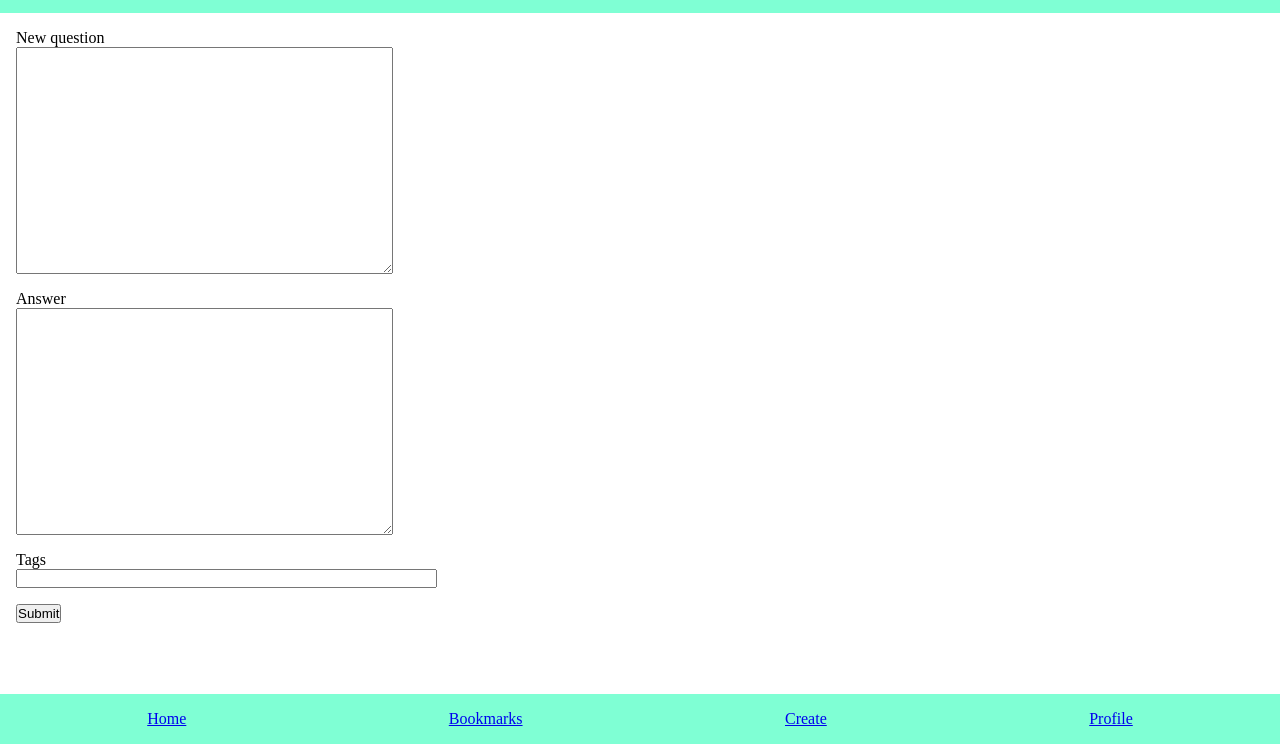
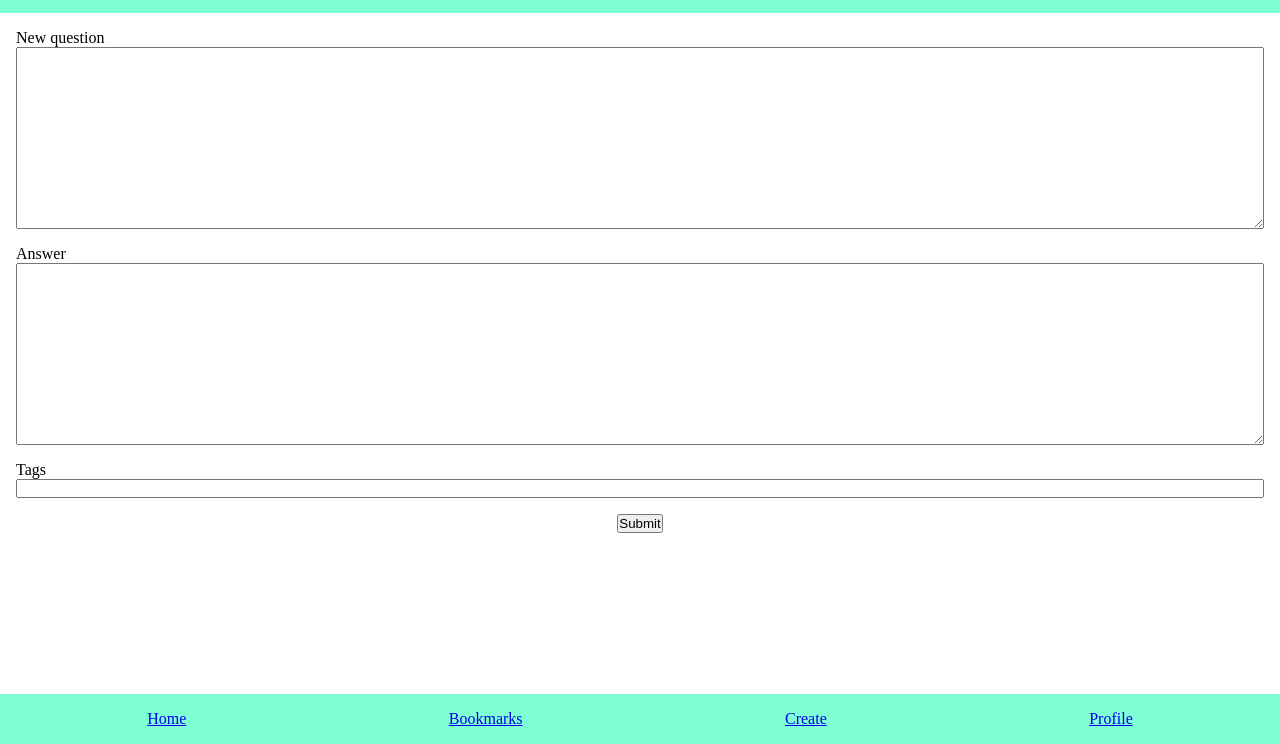
Before and after one commit to UniversalTraveller/quiz-app, a plain HTML site: page create.html in a window 1280 px wide. Shown: the part 56-800 px from the top of the page. Drawn offline with Linux system fonts and the light colour scheme.

Commit message:
change layout of new question form to better match wireframe

```diff
--- a/create.html
+++ b/create.html
@@ -20,7 +20,7 @@
             id="question"
             class="new-question-form__input-field"
             cols="45"
-            rows="15"
+            rows="12"
           ></textarea>
         </label>
         <label for="answer" class="new-question-form__label"
@@ -30,7 +30,7 @@
             id="answer"
             class="new-question-form__input-field"
             cols="45"
-            rows="15"
+            rows="12"
           ></textarea>
         </label>
         <label for="tags" class="new-question-form__label"
--- a/css/content-area/new-question-form.css
+++ b/css/content-area/new-question-form.css
@@ -7,12 +7,11 @@
 .new-question-form__label {
   display: flex;
   flex-direction: column;
-  align-items: flex-start;
 }
 .new-question-form__input-field {
   display: flex;
   flex-direction: column;
 }
 .new-question-form__submit-button {
-  align-self: flex-start;
+  align-self: center;
 }
```
